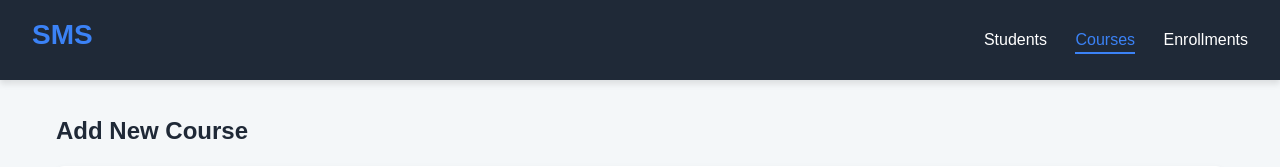
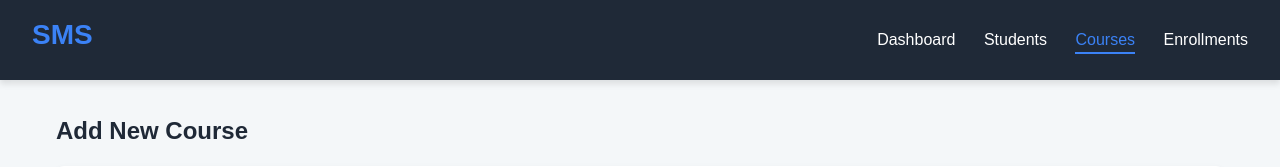
Before and after one commit to maryam-arif-dev/student-management-django, a Django app: page /courses/add/ in a window 1280 px wide. Shown: the top 167 px of the page. Run offline with Django 5.2, Linux system fonts and the light colour scheme.

Commit message:
Add Dashboard link to header navigation with active state
- Added a "Dashboard" link in the header navigation for easy access from all pages.
- Implemented logic to apply the 'active' class when the Dashboard is the current page.
- Ensures consistent navigation across Students, Courses, Enrollments, and Dashboard pages.

```diff
--- a/student_management/templates/base.html
+++ b/student_management/templates/base.html
@@ -33,6 +33,11 @@
 
       <div class="header-nav">
         <nav>
+          <a
+            href="{% url 'core:dashboard' %}"
+            class="{% if request.path == '/' %}active{% endif %}"
+            >Dashboard</a
+          >
           <a
             href="{% url 'students:list' %}"
             class="{% if request.path|slice:':10' == '/students/' %}active{% endif %}"
```
